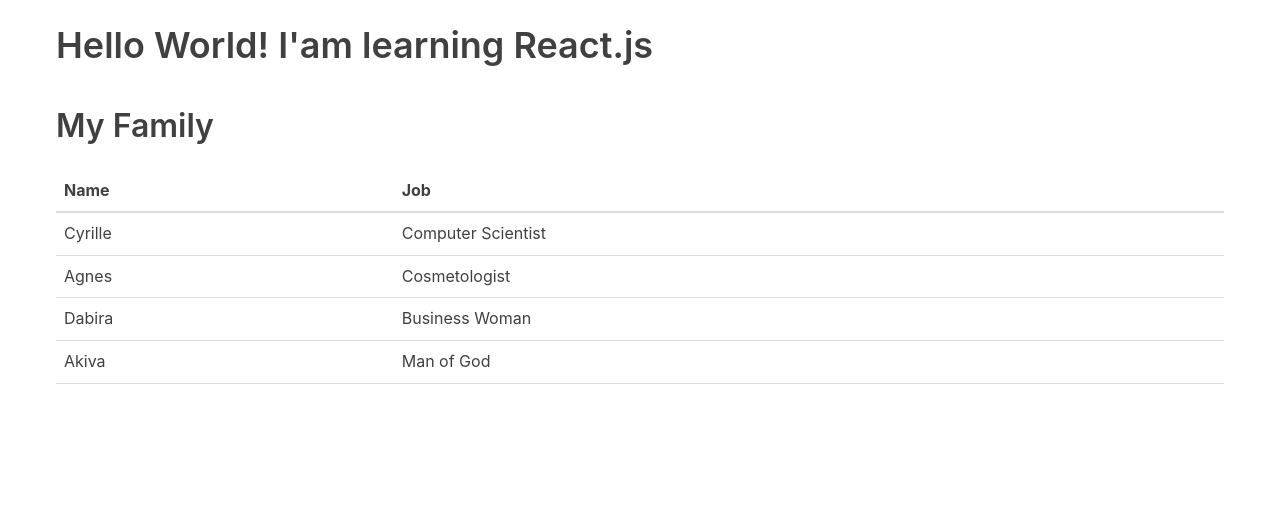
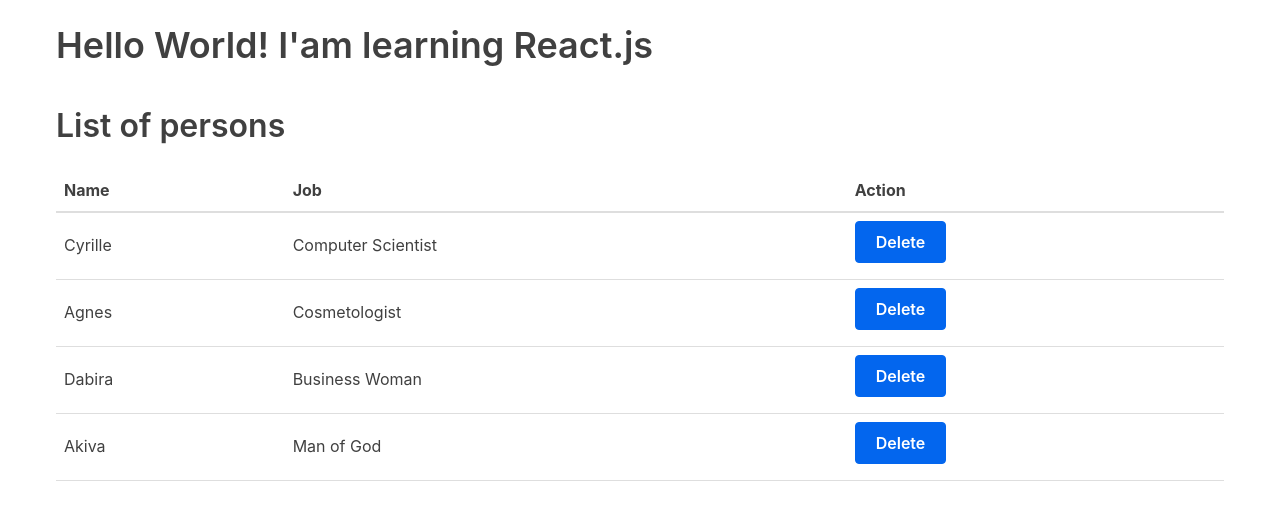
Before and after one commit to cyaoyapi/react_first_steps, a React (Create React App) app: page / in a window 1280 px wide. Shown: the top 520 px of the page. Built offline with nearby package versions, Linux system fonts and the light colour scheme.

Commit message:
Handle data using state

```diff
--- a/src/App.js
+++ b/src/App.js
@@ -4,8 +4,8 @@
 
 class App extends Component{
 
-	render(){
-		const myFamily = [
+	state = {
+		people: [
 			{
 				'name': 'Cyrille',
 				'job': 'Computer Scientist'
@@ -21,14 +21,24 @@
 			{
 				'name': 'Akiva',
 				'job': 'Man of God'
-			},
+			}
 		]
+	}
+
+	removePerson = given_index => {
+		const { people } = this.state;
+		this.setState({
+			people:people.filter((person, index) => index !== given_index)
+		});
+	}
+
+	render(){
 
 		return (
 			<div className="container">
 				<h1>Hello World! I'am learning React.js</h1>
-				<h2>My Family</h2>
-				<Table tableData={myFamily} />
+				<h2>List of persons</h2>
+				<Table tableData={this.state.people} removeData={this.removePerson} />
 			</div>
 		);
 	}
--- a/src/Table.js
+++ b/src/Table.js
@@ -6,6 +6,7 @@
 			<tr>
 				<th>Name</th>
 				<th>Job</th>
+				<th>Action</th>
 			</tr>
 		</thead>
 	);
@@ -18,6 +19,11 @@
 			<tr key={index}>
 				<td>{row.name}</td>
 				<td>{row.job}</td>
+				<td>
+					<button onClick={() => props.removeData(index)}>
+						Delete
+					</button>
+				</td>
 			</tr>
 		);
 	});
@@ -29,11 +35,11 @@
 
 	render(){
 
-		const { tableData } = this.props;
+		const { tableData, removeData } = this.props;
 		return (
 			<table>
 				<TableHeader />
-				<TableBody tableData={tableData} />
+				<TableBody tableData={tableData} removeData={removeData} />
 			</table>
 		);
 	}
```
